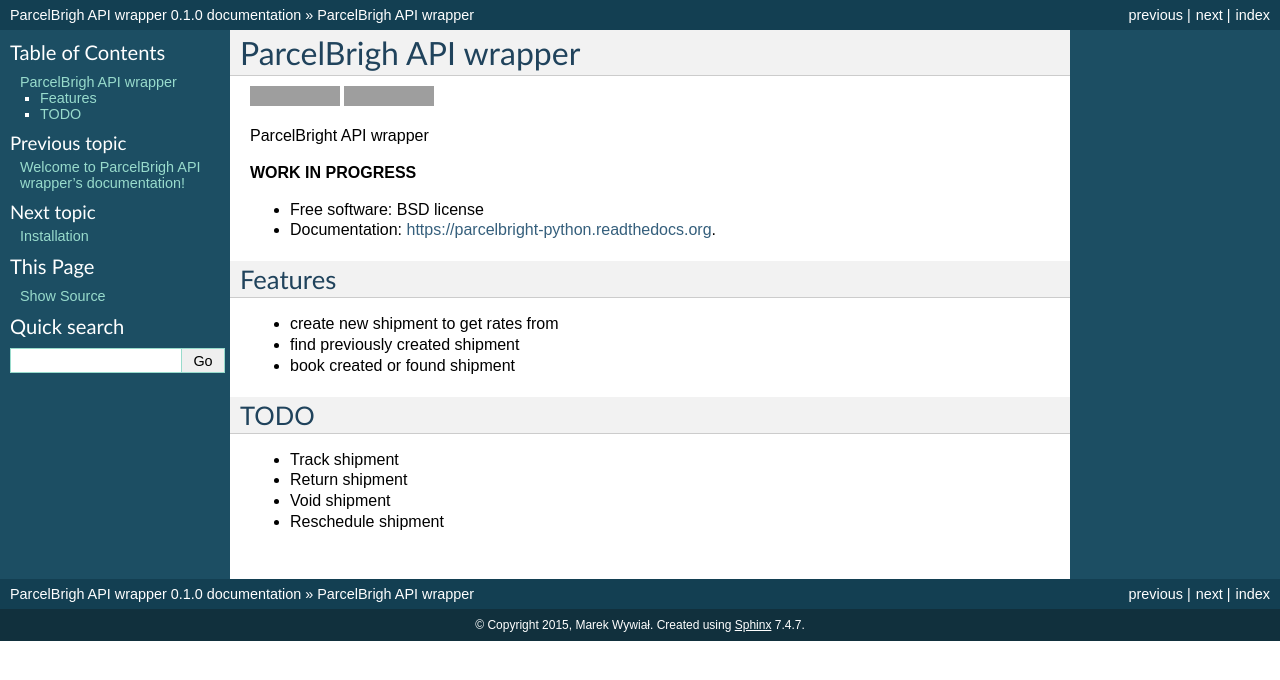
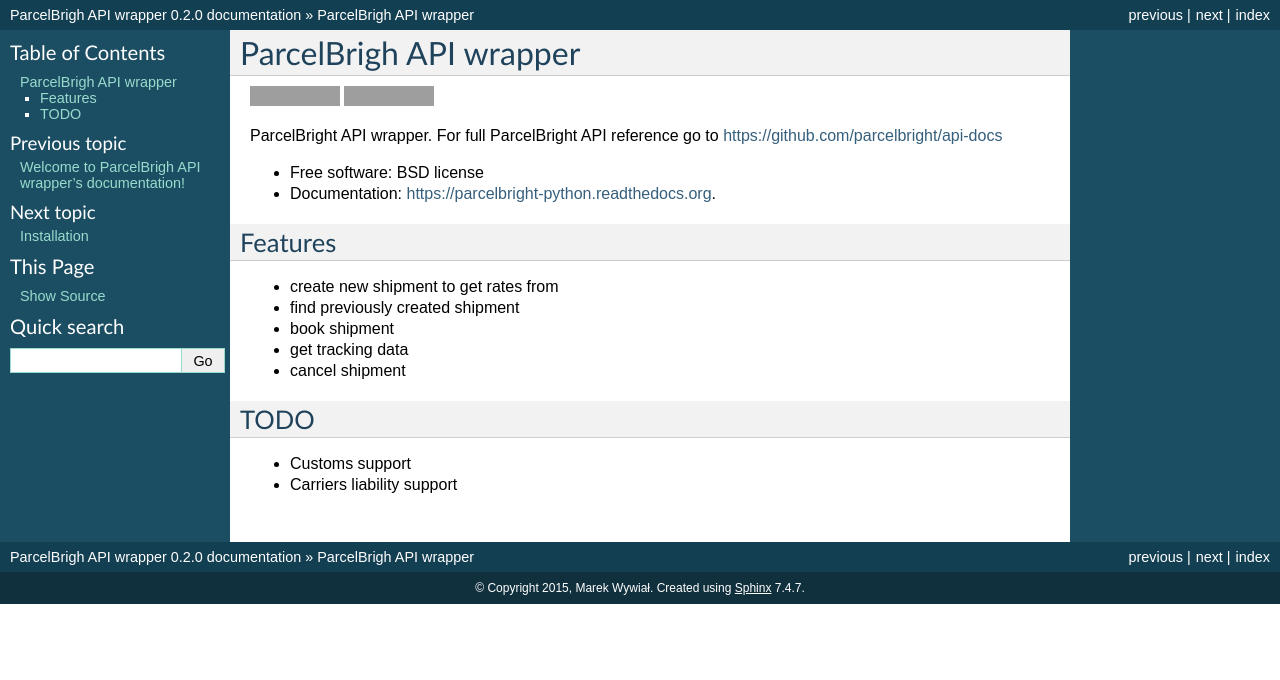
Before and after one commit to onjin/parcelbright-python, a Sphinx documentation site: the page built from docs/readme.rst, in a window 1280 px wide. Shown: the top 680 px of the page. Built offline with Sphinx 7.4.7, drawn with Linux system fonts in a browser that asks for light colours; grey boxes are pictures that could not be loaded.

Commit message:
Added support to track and cancel shipments

```diff
--- a/HISTORY.rst
+++ b/HISTORY.rst
@@ -3,6 +3,11 @@
 History
 -------
 
+0.2.0 (2015-07-28)
+---------------------
+
+* Added support to track and cancel shipments
+
 0.1.0 (2015-07-27)
 ---------------------
 
--- a/README.rst
+++ b/README.rst
@@ -9,9 +9,7 @@
         :target: https://pypi.python.org/pypi/parcelbright
 
 
-ParcelBright API wrapper
-
-**WORK IN PROGRESS**
+ParcelBright API wrapper. For full ParcelBright API reference go to https://github.com/parcelbright/api-docs
 
 * Free software: BSD license
 * Documentation: https://parcelbright-python.readthedocs.org.
@@ -21,12 +19,12 @@
 
 * create new shipment to get rates from
 * find previously created shipment
-* book created or found shipment
+* book shipment
+* get tracking data
+* cancel shipment
 
 TODO
 ----
 
-* Track shipment
-* Return shipment
-* Void shipment
-* Reschedule shipment
+* Customs support
+* Carriers liability support
--- a/setup.py
+++ b/setup.py
@@ -24,7 +24,7 @@
 
 setup(
     name='parcelbright',
-    version='0.1.0',
+    version='0.2.0',
     description="ParcelBright API wrapper",
     long_description=readme + '\n\n' + history,
     author="Marek Wywiał",
```
Also changed, not shown: docs/usage.rst (+7 -0 lines), parcelbright/__init__.py (+17 -5 lines), 1 other file.
